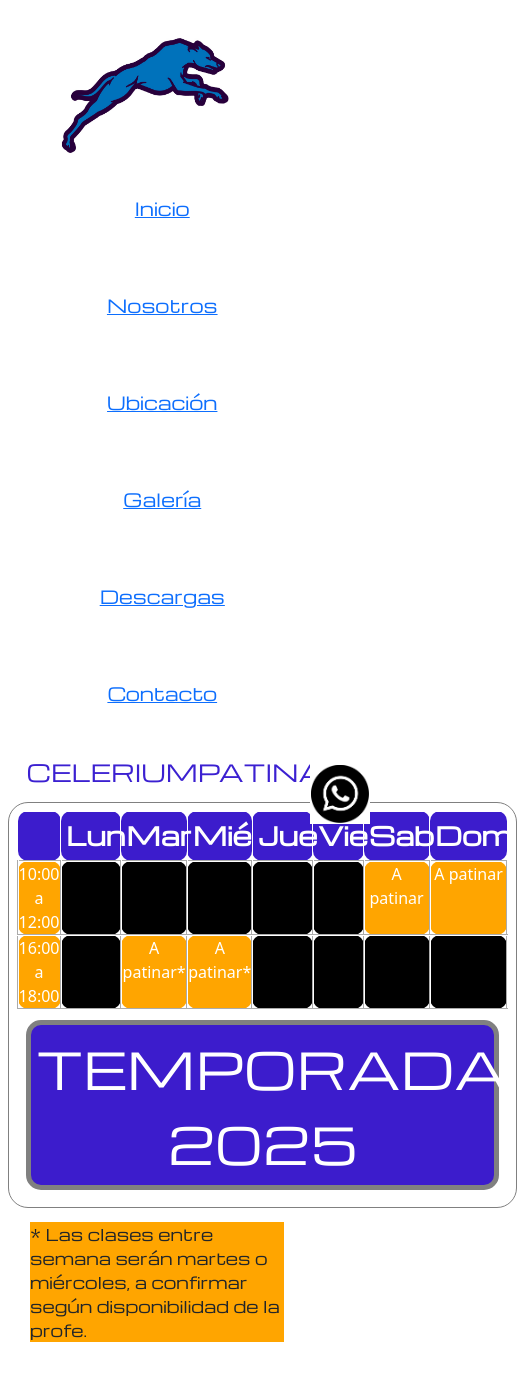
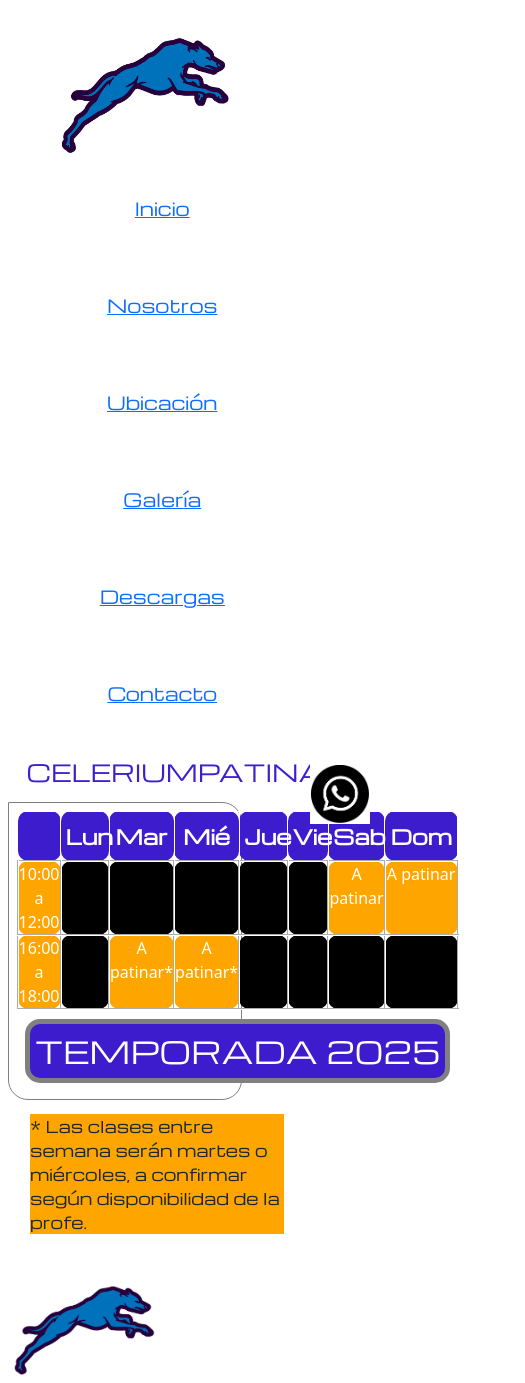
Before and after one commit to JohnGracia/Repo-Celerium, a website: page pages/horarios.html in a window 390 px wide. Shown: the top 1383 px of the page, 525 px wide, since content can reach past the window. Drawn offline with nearby package versions, Linux system fonts and the light colour scheme.

Commit message:
corrección responsive y estilos

```diff
--- a/css/style.css
+++ b/css/style.css
@@ -244,11 +244,11 @@ div footer section div {
 table.cal {
     display: inline-block;
     min-height: 100px;
-    width: auto;
+    width: 60%;
     color: #06425c;
     border-spacing: 0;
     border: 1px solid grey;
-    border-radius: 20px 20px 20px 20px;
+    border-radius: 0px 20px 20px 20px;
     padding: 2%;
     margin: 2%;
 }
@@ -262,7 +262,7 @@ table>caption {
     background-color: rgb(60, 28, 204);
     color: #ffffff;
     font-family: "Michroma", sans-serif;
-    font-size: 50px;
+    font-size:30px;
     padding: 1% 1% 1% 1%;
     margin: 2% 2% 2% 2%;
 }
@@ -276,7 +276,7 @@ thead>tr>th {
     text-align: center;
     vertical-align: center;
     font-family: "Michroma", sans-serif;
-    font-size: 25px;
+    font-size: 20px;
     margin: 1%;
     padding: 1%;
 }
@@ -287,7 +287,7 @@ td {
     width: 10%;
     margin: 2%;
     padding: 2%;
-    height: 60px;
+    height: 40px;
     border: 2px outset white;
     vertical-align: top;
     text-align: center;
```
